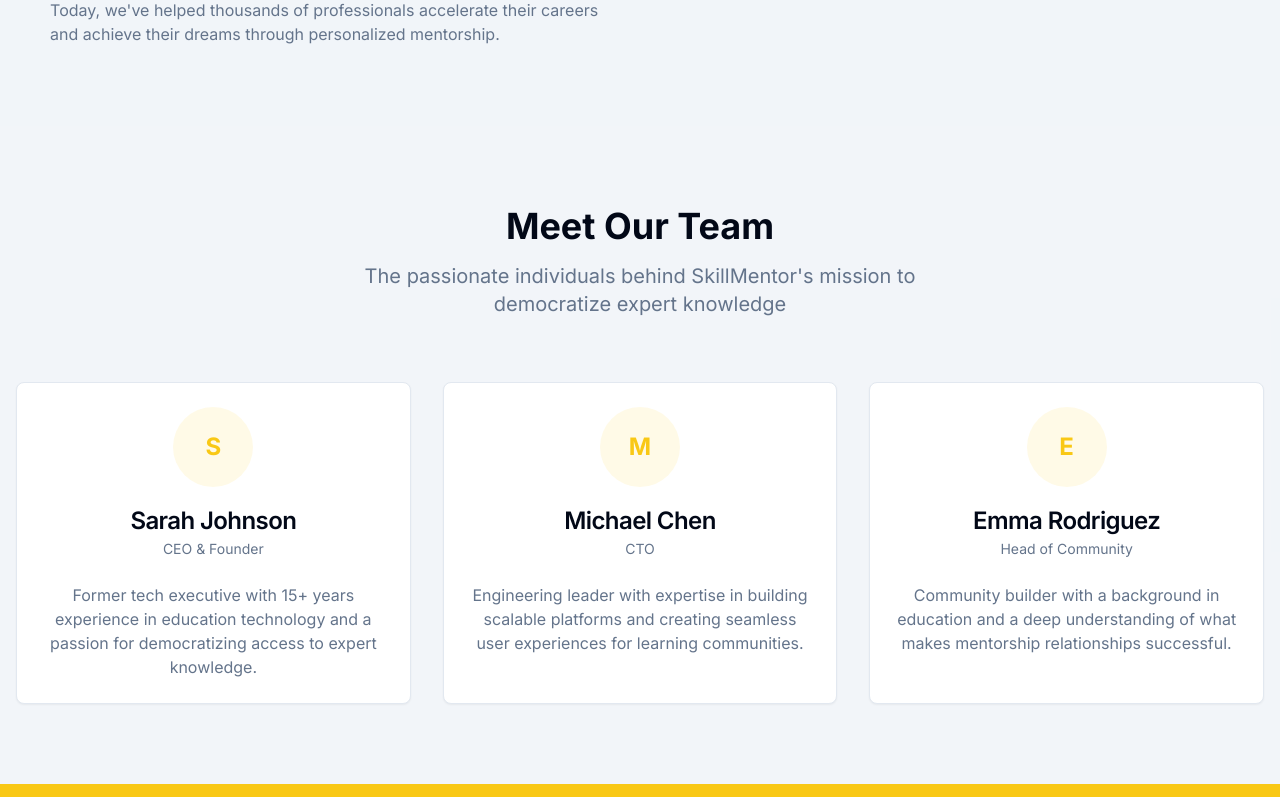
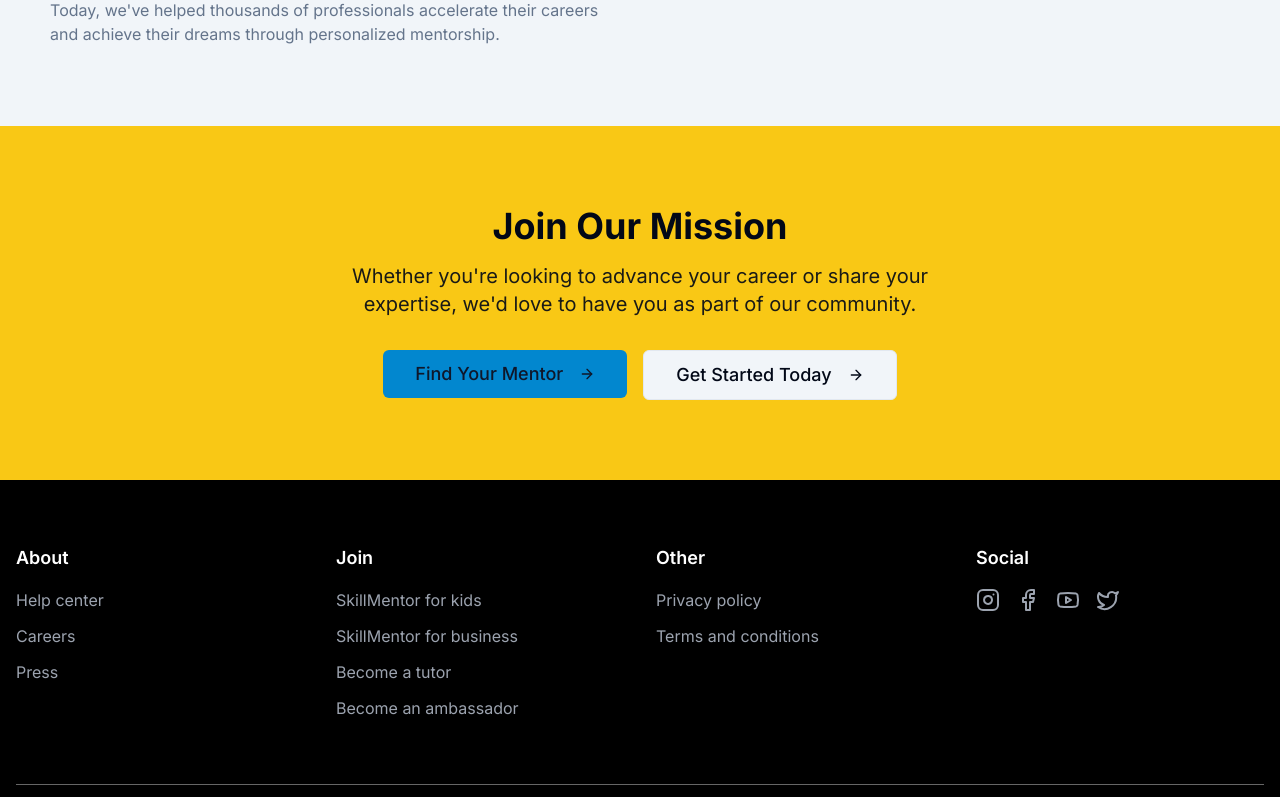
Before and after one commit to sameenindula/Skill-Mentor--Frontend, a React (Vite) app: page /about in a window 1280 px wide. Shown: the part 2243-3040 px from the top of the page. Built offline with nearby package versions, Linux system fonts and the light colour scheme; no server answers.

Commit message:
miner updates

```diff
--- a/src/App.tsx
+++ b/src/App.tsx
@@ -10,7 +10,6 @@ import { SignedIn, SignedOut } from "@clerk/clerk-react";
 import AboutPage from "@/pages/AboutPage";
 import AddMentorPage from "@/pages/AddMentorPage";
 import MentorsPage from "@/pages/MentorsPage";
-import { A } from "node_modules/react-router/dist/development/route-data-CqEmXQub.d.mts";
 function App() {
   return (
     <BrowserRouter>
--- a/src/pages/AboutPage.tsx
+++ b/src/pages/AboutPage.tsx
@@ -1,7 +1,7 @@
 import { Button } from "@/components/ui/button";
 import { Card, CardContent, CardHeader, CardTitle } from "@/components/ui/card";
 import { Badge } from "@/components/ui/badge";
-import { Link } from "react-router";
+import { Link } from "react-router-dom";
 import {
   Users,
   Target,
@@ -9,11 +9,7 @@ import {
   Heart,
   Globe,
   TrendingUp,
-  BookOpen,
-  Star,
   ArrowRight,
-  CheckCircle,
-  Lightbulb,
   Zap
 } from "lucide-react";
 
@@ -251,68 +247,6 @@ export default function AboutPage() {
         </div>
       </section>
 
-      {/* Team Section */}
-      <section className="py-20 bg-muted/30">
-        <div className="container mx-auto px-4">
-          <div className="text-center mb-16">
-            <h2 className="text-4xl font-bold mb-4">Meet Our Team</h2>
-            <p className="text-xl text-muted-foreground max-w-2xl mx-auto">
-              The passionate individuals behind SkillMentor's mission to democratize expert knowledge
-            </p>
-          </div>
-
-          <div className="grid md:grid-cols-3 gap-8">
-            <Card className="text-center hover:shadow-lg transition-all duration-300">
-              <CardHeader>
-                <div className="w-20 h-20 bg-primary/10 rounded-full flex items-center justify-center mx-auto mb-4">
-                  <span className="text-2xl font-bold text-primary">S</span>
-                </div>
-                <CardTitle>Sarah Johnson</CardTitle>
-                <p className="text-sm text-muted-foreground">CEO & Founder</p>
-              </CardHeader>
-              <CardContent>
-                <p className="text-muted-foreground">
-                  Former tech executive with 15+ years experience in education technology and
-                  a passion for democratizing access to expert knowledge.
-                </p>
-              </CardContent>
-            </Card>
-
-            <Card className="text-center hover:shadow-lg transition-all duration-300">
-              <CardHeader>
-                <div className="w-20 h-20 bg-primary/10 rounded-full flex items-center justify-center mx-auto mb-4">
-                  <span className="text-2xl font-bold text-primary">M</span>
-                </div>
-                <CardTitle>Michael Chen</CardTitle>
-                <p className="text-sm text-muted-foreground">CTO</p>
-              </CardHeader>
-              <CardContent>
-                <p className="text-muted-foreground">
-                  Engineering leader with expertise in building scalable platforms and
-                  creating seamless user experiences for learning communities.
-                </p>
-              </CardContent>
-            </Card>
-
-            <Card className="text-center hover:shadow-lg transition-all duration-300">
-              <CardHeader>
-                <div className="w-20 h-20 bg-primary/10 rounded-full flex items-center justify-center mx-auto mb-4">
-                  <span className="text-2xl font-bold text-primary">E</span>
-                </div>
-                <CardTitle>Emma Rodriguez</CardTitle>
-                <p className="text-sm text-muted-foreground">Head of Community</p>
-              </CardHeader>
-              <CardContent>
-                <p className="text-muted-foreground">
-                  Community builder with a background in education and a deep understanding
-                  of what makes mentorship relationships successful.
-                </p>
-              </CardContent>
-            </Card>
-          </div>
-        </div>
-      </section>
-
       {/* CTA Section */}
       <section className="py-20 bg-primary text-primary-foreground">
         <div className="container mx-auto px-4 text-center">
```
